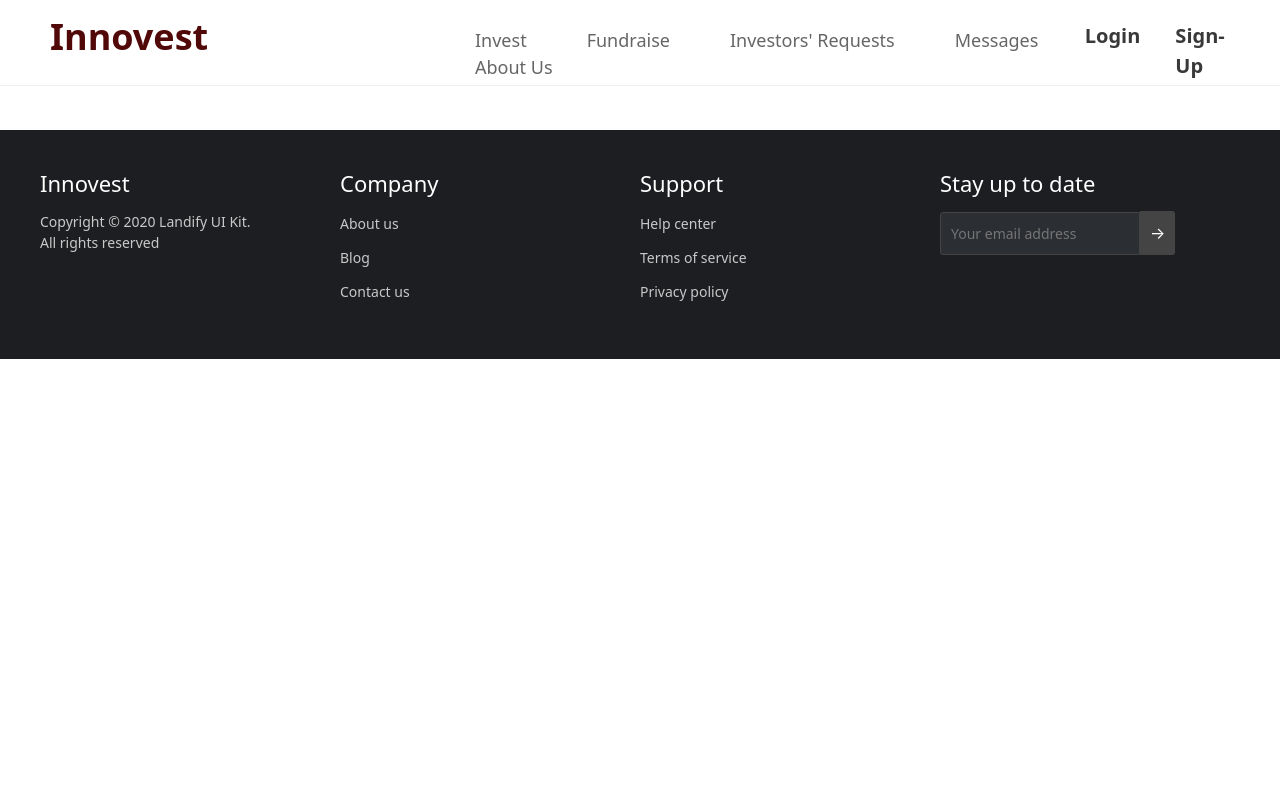
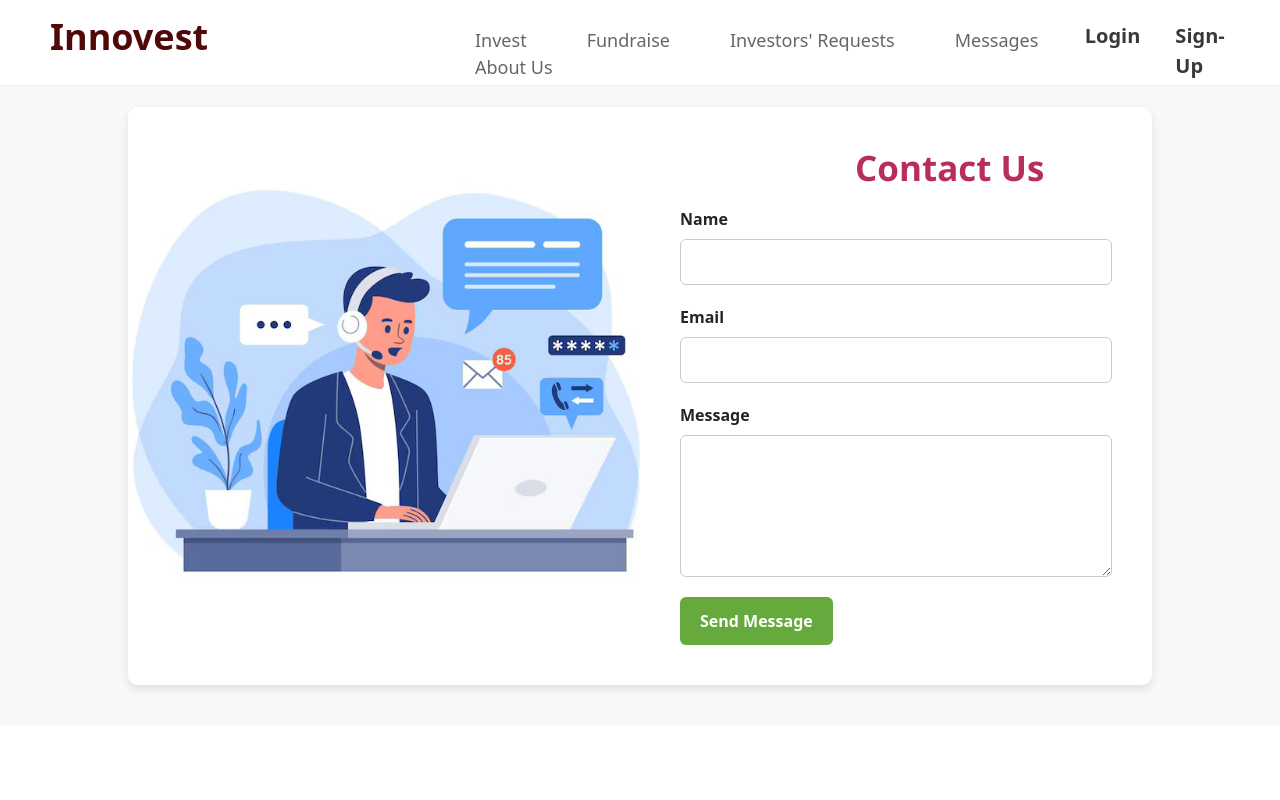
Before and after one commit to kazi-kamruddin/Innovest, a React (Vite) app in the folder frontEnd/: page /help in a window 1280 px wide. Shown: the top 800 px of the page. Built offline with nearby package versions, Linux system fonts and the light colour scheme.

Commit message:
Created Help page fixes #77

```diff
--- a/frontEnd/package.json
+++ b/frontEnd/package.json
@@ -10,6 +10,7 @@
     "preview": "vite preview"
   },
   "dependencies": {
+    "@emailjs/browser": "^4.4.1",
     "@fortawesome/free-solid-svg-icons": "^6.7.2",
     "@fortawesome/react-fontawesome": "^0.2.2",
     "axios": "^1.9.0",
--- a/frontEnd/src/App.jsx
+++ b/frontEnd/src/App.jsx
@@ -13,6 +13,8 @@ import Profile from "./pages/Profile.jsx";
 import ProfileEdit from "./pages/ProfileEdit.jsx";
 import ProfileOthers from "./pages/ProfileOthers";
 import ProfileInvestorInfo from "./pages/ProfileInvestorInfo.jsx";
+
+import Help from "./pages/Help.jsx";
 
 import FundDash from "./pages/FundDash";
 import FundDashCreatePitch from "./pages/FundDashCreatePitch";
@@ -49,6 +51,7 @@ function App() {
       <div className="main-section">
         <Routes >
           <Route path="/" element={<LandingPage />} />
+          <Route path="/help" element={<Help />} />
           <Route path="/about-us" element={<AboutUs />} />
           <Route path="/messages" element={<Messages />} />
 
--- a/frontEnd/src/components/Footer.jsx
+++ b/frontEnd/src/components/Footer.jsx
@@ -27,7 +27,7 @@ function Footer() {
         <div className="footer-section">
           <h3>Support</h3>
           <ul>
-            <li><a href="#">Help center</a></li>
+            <li><Link to="/help" >Help Center</Link></li>
             <li><a href="#">Terms of service</a></li>
             <li><a href="#">Privacy policy</a></li>
           </ul>
--- /dev/null
+++ b/frontEnd/src/pages/Help.jsx
@@ -0,0 +1,67 @@
+import React, { useRef, useState } from "react";
+import emailjs from "@emailjs/browser";
+import "../styles/Help.css";
+import contactImage from "../assets/contact.jpg";
+
+const Help = () => {
+  const form = useRef();
+  const [submitted, setSubmitted] = useState(false);
+
+  const sendEmail = (e) => {
+    e.preventDefault();
+
+    emailjs
+      .sendForm(
+        "service_n5cqc7b",
+        "template_ut54dtb",
+        form.current,
+        "Dkjsq_4u5sEi_jOZm"
+      )
+      .then(
+        () => {
+          setSubmitted(true);
+          e.target.reset();
+        },
+        (error) => {
+          console.error("EmailJS Error:", error);
+          alert("Something went wrong. Please try again.");
+        }
+      );
+  };
+
+  return (
+    <div className="contact">
+      <div className="contact-container">
+        <div className="image-section">
+          <img src={contactImage} alt="Contact Us" />
+        </div>
+        <div className="form-section">
+          <h2>Contact Us</h2>
+          {submitted ? (
+            <p style={{ color: "green", fontWeight: "bold", textAlign: "center" }}>
+              Thank you! Your message has been sent.
+            </p>
+          ) : (
+            <form ref={form} onSubmit={sendEmail}>
+              <div className="input-field">
+                <label htmlFor="name">Name</label>
+                <input type="text" id="name" name="name" required />
+              </div>
+              <div className="input-field">
+                <label htmlFor="email">Email</label>
+                <input type="email" id="email" name="email" required />
+              </div>
+              <div className="input-field">
+                <label htmlFor="message">Message</label>
+                <textarea id="message" name="message" rows="5" required />
+              </div>
+              <button type="submit" className="send-button">Send Message</button>
+            </form>
+          )}
+        </div>
+      </div>
+    </div>
+  );
+};
+
+export default Help;
--- /dev/null
+++ b/frontEnd/src/styles/Help.css
@@ -0,0 +1,95 @@
+.contact {
+  padding: 40px 0;
+  background-color: #f8f8f8;
+  display: flex;
+  justify-content: center;
+}
+
+.contact-container {
+  display: flex;
+  width: 80%;
+  max-width: 1200px;
+  background: #fff;
+  border-radius: 10px;
+  box-shadow: 0 4px 10px rgba(0, 0, 0, 0.1);
+  overflow: hidden;
+  margin-top: -19px;
+}
+
+.image-section {
+  width: 50%;
+}
+
+.image-section img {
+  width: 100%;
+  height: 100%;
+  object-fit: cover;
+}
+
+.form-section {
+  width: 50%;
+  padding: 40px;
+  display: flex;
+  flex-direction: column;
+  justify-content: center;
+}
+
+.form-section h2 {
+  font-size: 35px;
+  margin-bottom: 18px;
+  margin-left: 175px;
+  font-family:'Segoe UI', Tahoma, Geneva, Verdana, sans-serif;
+  font-weight: bold;
+  color: #af1246e2;
+}
+
+.input-field {
+  margin-bottom: 20px;
+  display: flex;
+  flex-direction: column;
+}
+
+.input-field label {
+  font-weight: bold;
+  margin-bottom: 8px;
+}
+
+.input-field input,
+.input-field textarea {
+  padding: 10px;
+  border: 1px solid #ccc;
+  border-radius: 6px;
+  font-size: 16px;
+}
+
+.send-button {
+  padding: 12px 20px;
+  background-color: #66a93c;
+  color: white;
+  border: none;
+  border-radius: 6px;
+  font-size: 16px;
+  cursor: pointer;
+  transition: background 0.3s ease;
+}
+
+.send-button:hover {
+  background-color: #116309;
+}
+
+/* Responsive */
+@media screen and (max-width: 768px) {
+  .contact-container {
+    flex-direction: column;
+    width: 90%;
+  }
+
+  .image-section,
+  .form-section {
+    width: 100%;
+  }
+
+  .form-section h2 {
+    font-size: 24px;
+  }
+}
```
Also changed, not shown: frontEnd/src/assets/contact.jpg (added), 1 other file (tests, documents, lock files or other folders).
